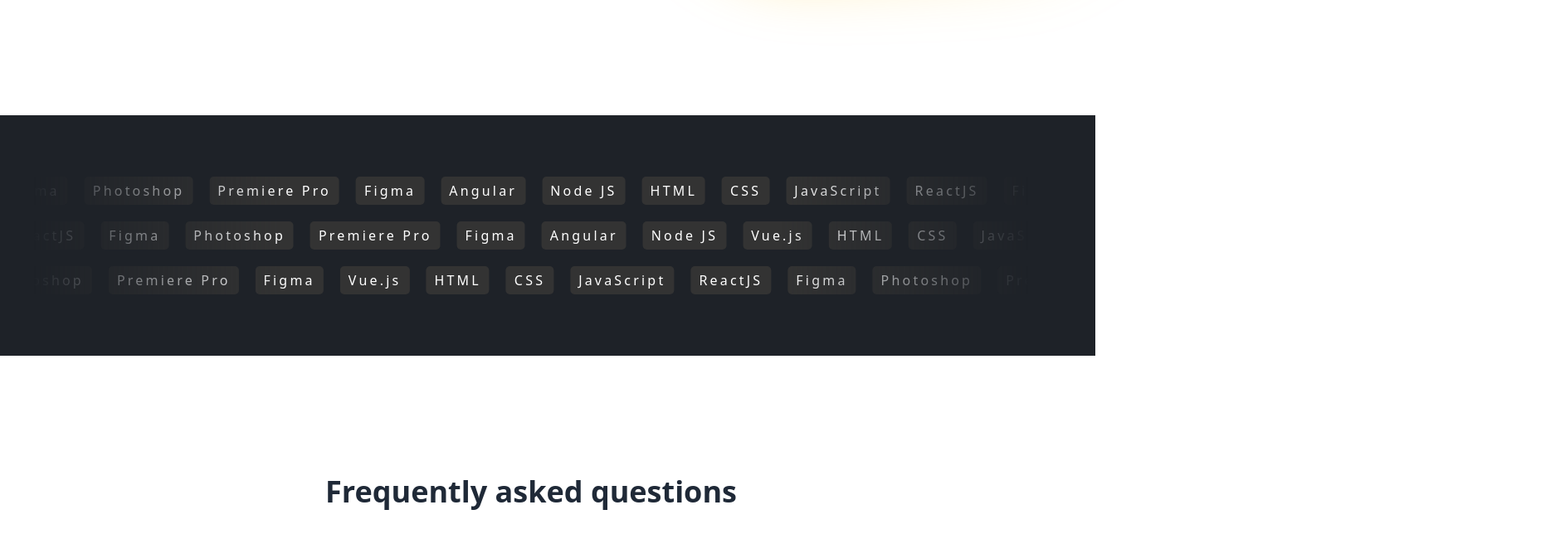
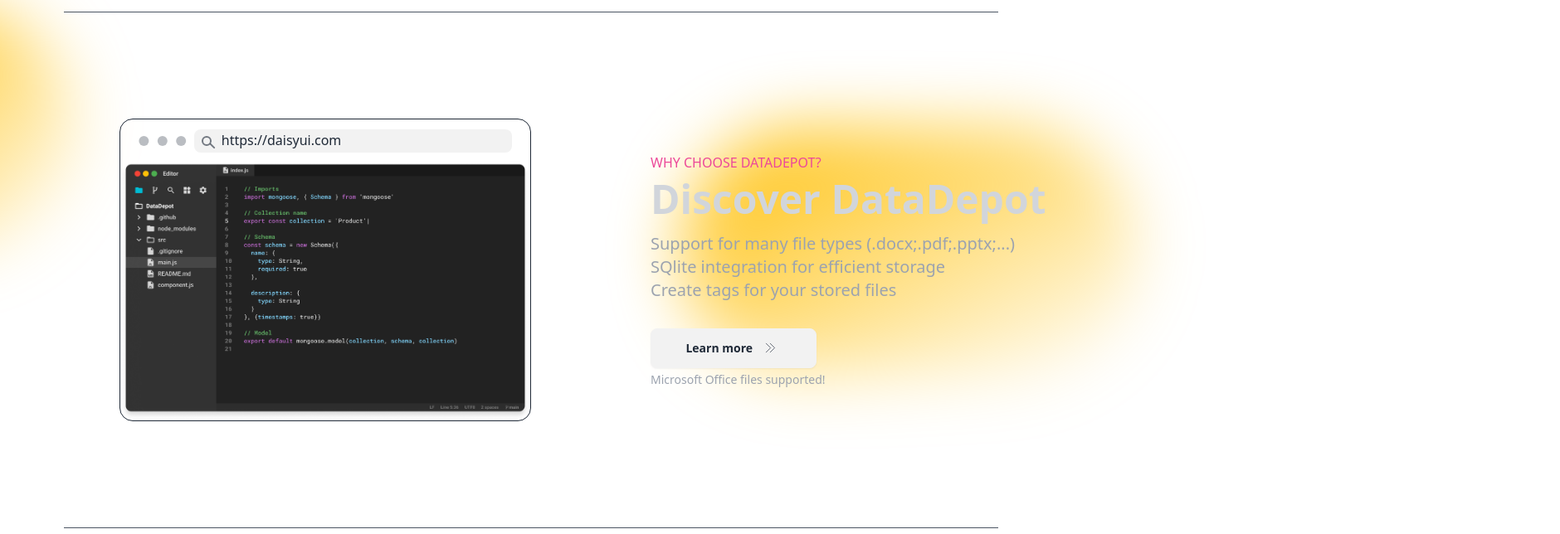
Before and after one commit to OndrejLosensky/DataDepot, a Next.js app: page / in a window 1280 px wide. Shown: the part 2140-2784 px from the top of the page at 83% size, 1880 px wide, since content can reach past the window. Built offline with nearby package versions, Linux system fonts and the light colour scheme.

Commit message:
new landing page

```diff
--- a/components/home/About.jsx
+++ b/components/home/About.jsx
@@ -4,32 +4,35 @@
   return (
     <div className='max-w-screen h-[600px]'>
       <div className='w-3/4 mx-auto'>
-        <h2 className='text-4xl font-semibold text-center py-4'> Frequently asked questions </h2>
+        <h2 className='text-4xl font-semibold text-center mt-16 py-4'> Frequently asked questions </h2>
         <div className="collapse collapse-arrow py-2">
           <input type="radio" name="my-accordion-2" defaultChecked />
           <div className="collapse-title text-2xl font-medium border-gray-400 border-b-2">
-            Click to open this one and close others
+            What is DataDepot?
           </div>
           <div className="collapse-content pt-4">
-            <p>hello</p>
+            <p>DataDepot is a platform made using Next.js, Sqlite and TailwindCSS.
+             Its an app to store files such as .docx, .pdf, .xlsx, .zip, .jpg and more... </p>
           </div>
         </div>
         <div className="collapse collapse-arrow py-2">
           <input type="radio" name="my-accordion-2" defaultChecked />
           <div className="collapse-title text-2xl font-medium border-gray-400 border-b-2">
-            Click to open this one and close others
+            Is DataDepot free?
           </div>
           <div className="collapse-content pt-4">
-            <p>hello</p>
+            <p> Yes, DataDepot is completly free now. Also its open-source so you can see everything thats happening if you want to</p>
           </div>
         </div>
         <div className="collapse collapse-arrow py-2">
           <input type="radio" name="my-accordion-2" defaultChecked />
           <div className="collapse-title text-2xl font-medium border-gray-400 border-b-2">
-            Click to open this one and close others
+            Can i customize it for myself?
           </div>
           <div className="collapse-content pt-4">
-            <p>hello</p>
+            <p>
+              Yes, you can fork the repository on Github and adjust it as you want to.
+            </p>
           </div>
         </div>
       </div>
--- a/components/home/Hero.jsx
+++ b/components/home/Hero.jsx
@@ -1,3 +1,5 @@
+import React from "react";
+
 const Hero = () => {
   return (
     <section>
--- /dev/null
+++ b/components/home/Home.jsx
@@ -0,0 +1,56 @@
+import React from "react";
+import Image from 'next/image';
+
+const Hero = () => {
+  return (
+    <section>
+        <div className='min-h-screen max-w-screen'>
+          <div class="flex place-items-center before:absolute before:h-[300px] before:w-full sm:before:w-[480px] before:translate-x-[1400px] before:translate-y-[120px] before:rounded-full before:bg-gradient-to-br before:from-warning before:to-transparent before:blur-2xl before:content-[''] after:absolute after:-z-20 after:h-[180px] after:w-full sm:after:w-[240px] after:translate-x-1/3 after:bg-gradient-conic after:from-secondary after:via-success after:blur-3xl after:content-[''] before:dark:bg-gradient-to-br before:dark:from-transparent before:dark:to-primary before:dark:opacity-40 after:dark:from-blue-400 after:dark:via-pink-500 after:dark:opacity-100 before:lg:h-[250px] z-[-1]"></div>
+
+          <div className='max-w-screen flex flex-col justify-center text-center items-center'>
+
+          <div class="flex place-items-center before:absolute before:h-[850px] before:w-full sm:before:w-[480px] before:translate-x-[-850px] before:translate-y-[550px] before:rounded-full before:bg-gradient-to-br before:from-warning before:to-transparent before:blur-xl before:content-[''] after:absolute after:-z-20 after:h-[180px] after:w-full sm:after:w-[240px] after:translate-x-1/3 after:bg-gradient-conic after:from-secondary after:via-success after:blur-3xl after:content-[''] before:dark:bg-gradient-to-br before:dark:from-transparent before:dark:to-primary before:dark:opacity-20 after:dark:from-green-600 after:dark:via-green-400 after:dark:opacity-100 before:lg:h-[300px] z-[-1]"></div>
+
+
+            <h2 className='pt-32 text-5xl text-center font-semibold bg-gradient-to-r from-blue-500 via-purple-500 to-pink-500 text-transparent bg-clip-text shadow-glow'>
+              Store your files efficiently
+            </h2>
+
+
+
+            <p className='text-gray-400 text-lg pt-12 text-wrap w-1/4'>
+              DataDepot is the ultimate platform for effortlessly storing and organizing  your files. Have control over it!
+            </p>
+            <button className="mt-8 px-8 py-2 rounded-full border-2 border-blue-500">
+              <span className="flex items-center uppercase font-thin text-gray-400 hover:text-gray-200 duration-300 ">
+                  Get started now!
+              </span>
+            </button>
+            <p className="text-sm pt-2 font-extralight">
+              Available for free
+            </p>
+
+
+            <div class="flex place-items-center before:absolute before:h-[300px] before:w-full sm:before:w-[580px] before:translate-x-[350px] before:translate-y-[800px] before:rounded-full before:bg-gradient-to-br before:from-warning before:to-transparent before:blur-2xl before:content-[''] after:absolute after:-z-20 after:h-[180px] after:w-full sm:after:w-[240px] after:translate-x-1/3 after:bg-gradient-conic after:from-secondary after:via-success after:blur-3xl after:content-[''] before:dark:bg-gradient-to-br before:dark:from-transparent before:dark:to-primary before:dark:opacity-20 after:dark:from-green-600 after:dark:via-green-400 after:dark:opacity-100 before:lg:h-[300px] z-[-1]"></div>
+
+
+
+            <div className=''>
+            <Image
+              src="/editor.png"
+              alt="Code editor mockup image"
+              width={1200}
+              height={0}
+              className='max-w-screen max-h-screen py-16 mb-16'
+            />
+            </div>
+
+
+          </div>
+        </div>
+    </section>
+
+  );
+};
+
+export default Hero;
--- a/components/home/WhatIs.jsx
+++ b/components/home/WhatIs.jsx
@@ -29,7 +29,7 @@
         <FeaturesCardsContainer/>
       </div>
 
-      <div className='border-b border-gray-600 w-[98%] mx-auto'></div>
+      <div className='border-b border-gray-600 w-[88%] mx-auto'></div>
     </section>
   );
 };
--- a/components/home/WhyChoose.jsx
+++ b/components/home/WhyChoose.jsx
@@ -1,15 +1,24 @@
 import React from 'react'
 import SectionTitle from '../layout/SectionTitle'
+import Image from 'next/image';
 
 const WhyChoose = () => {
   return (
-    <div className='max-w-screen h-[600px] flex flex-row'>
+    <section className='flex flex-col'>
+      <div className='max-w-screen h-auto py-32 flex flex-row'>
         <div className='w-1/2 flex justify-center items-center'>
-        <div className="mockup-browser border bg-base-300">
+          <div className="mockup-browser border ml-36 w-auto h-auto">
             <div className="mockup-browser-toolbar">
               <div className="input">https://daisyui.com</div>
             </div>
-          <div className="w-full flex justify-center px-4 py-16 bg-base-200">Hello!</div>
+            <div className=''>
+              <Image
+                  src="/editor.png"
+                  alt="Code editor mockup image"
+                  width={800}
+                  height={0}
+                />
+            </div>
           </div>
         </div>
 
@@ -17,17 +26,20 @@
         <div class="flex place-items-center relative mt-64 before:absolute before:h-[800px] before:w-full sm:before:w-[550px] before:translate-x-[180px] before:translate-y-[-150px] before:rounded-full before:bg-gradient-to-br before:from-warning before:to-transparent before:blur-2xl before:content-[''] after:absolute after:-z-20 after:h-[180px] after:w-full sm:after:w-[240px] after:translate-x-1/3 after:bg-gradient-conic after:from-secondary after:via-success after:blur-3xl after:content-[''] before:dark:bg-gradient-to-br before:dark:from-transparent before:dark:to-primary before:dark:opacity-10 after:dark:from-green-600 after:dark:via-green-400 after:dark:opacity-100 before:lg:h-[300px] z-[-1]"></div>
 
         <div className='w-1/2 flex flex-col justify-center'>
-          <h2 className='text-5xl text-gray-400 uppercase ml-24 font-bold text-left pb-4'>
-            Why choose DataDepot?
+            <p className='pb-2 ml-36 text-pink-500 uppercase'>
+              Why Choose DataDepot?
+            </p>
+            <h2 className='text-5xl text-gray-300 ml-36 font-bold text-left pb-4'>
+              Discover DataDepot
             </h2>
-          <p className='text-left text-xl text-gray-500 ml-24'>
-            Support for many file types (docx.;pdf;...) <br />
+            <p className='text-left text-xl text-gray-400 ml-36'>
+              Support for many file types (.docx;.pdf;.pptx;...) <br />
               SQlite integration for efficient storage <br />
-            Create tags for your folder or projects
+              Create tags for your stored files
             </p>
             <div className='pt-8'>
-            <button className='text-left ml-24 btn w-[250px] hover:-translate-y-1 duration-200'>
-            Supported file types
+              <button className='text-left ml-36 btn w-[200px] hover:-translate-y-1 duration-200'>
+              Learn more
               <svg
                 viewBox="0 0 64 64"
                 fill="currentColor"
@@ -53,9 +65,19 @@
               </svg>
 
               </button>
+              <p className='text-gray-400 text-sm font-thin ml-36 pt-1'>
+                Microsoft Office files supported!
+              </p>
             </div>
+
+
         </div>
+
       </div>
+
+      <div className='border-b border-gray-600 w-[88%] mx-auto'></div>
+
+    </section>
   )
 }
 
--- a/pages/index.js
+++ b/pages/index.js
@@ -1,9 +1,10 @@
 import '../src/app/globals.css';
 import 'daisyui/dist/full.css';
 import '../src/app/scrollbar.css';
-import '../src/app/infiniteScroll.css';
 //import '../src/app/IconsScroll.css';
+import React from 'react';
 import Navbar from '../components/Navbar';
+import Home from '../components/home/Home';
 import Footer from '../components/Footer';
 import WhyChoose from '../components/home/WhyChoose';
 import About from '../components/home/About'
@@ -16,7 +17,7 @@
 
 function LandingPage (){
     return (
-        <main>
+        <main className='max-w-screen'>
             {/* <meta> data */}
             <Head>
                 <link rel="icon" href="/favicon.png" />
@@ -24,10 +25,12 @@
             </Head>
 
             <Navbar/>
-            <Hero/>
+            <Home/>
             <WhatIs/>
             <WhyChoose/>
-
+            <About/>
+            <Footer/>
+            {/*
             <div className='flex flex-col py-16 mb-32 bg-[#1e2228]'>
                 <InfiniteScroll
                 items={[
@@ -53,10 +56,8 @@
                 speed={100}
                 />
             </div>
+            */}
 
-            <About/>
-
-            <Footer/>
         </main>
     )
 }
--- a/src/app/infiniteScroll.css
+++ b/src/app/infiniteScroll.css
@@ -6,16 +6,16 @@
 }
 
 body {
+  width: 100%;
   display: flex;
   justify-content: center;
   align-items: center;
-    flex-direction: column;
 }
 
 .scroll {
   position: relative;
   display: flex;
-    width: 1200px;
+  width: 100%;
   overflow: hidden;
   -webkit-mask-image: linear-gradient(90deg, transparent, #fff 25%, #fff 75%, transparent);
 }
```
Also changed, not shown: src/app/globals.css (line endings or trailing spaces). Lines whose indentation alone changed are shown as unchanged.
